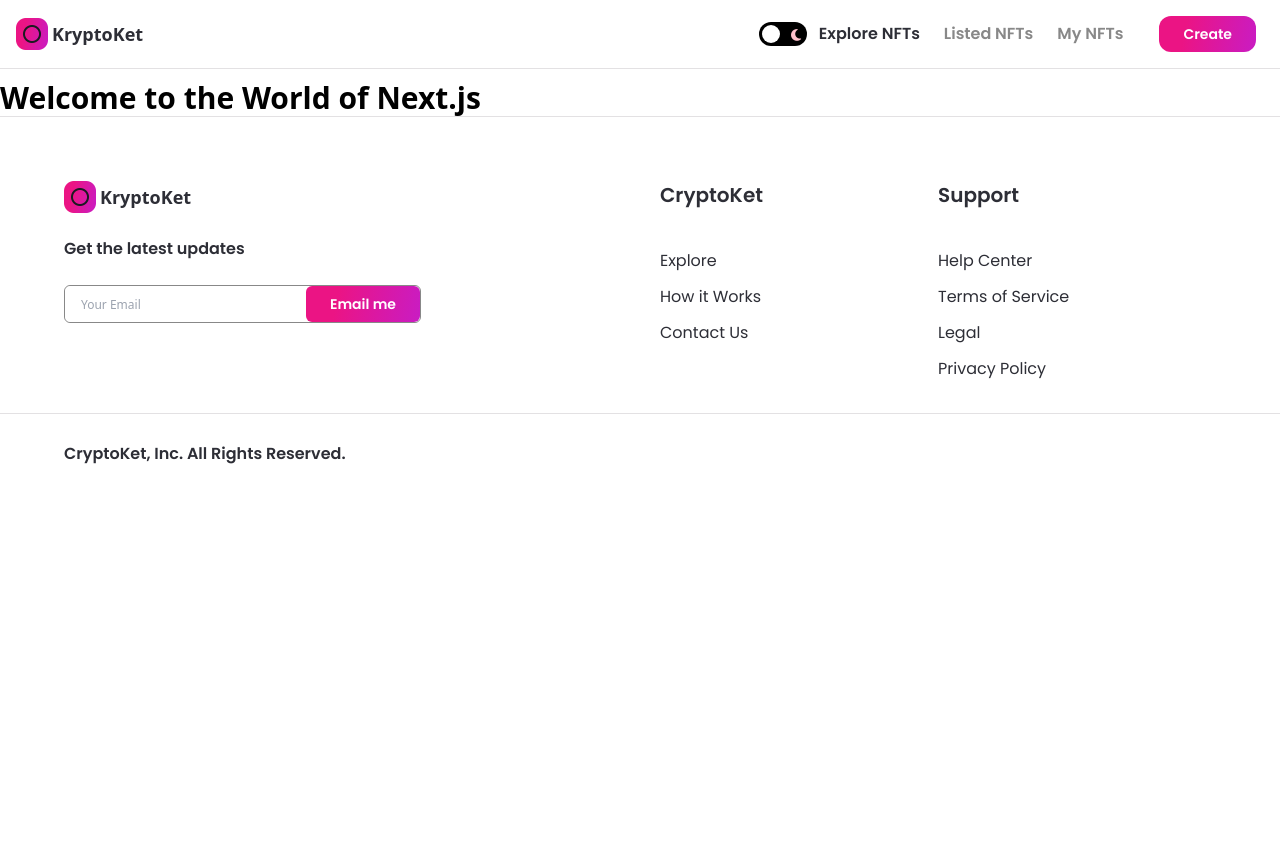
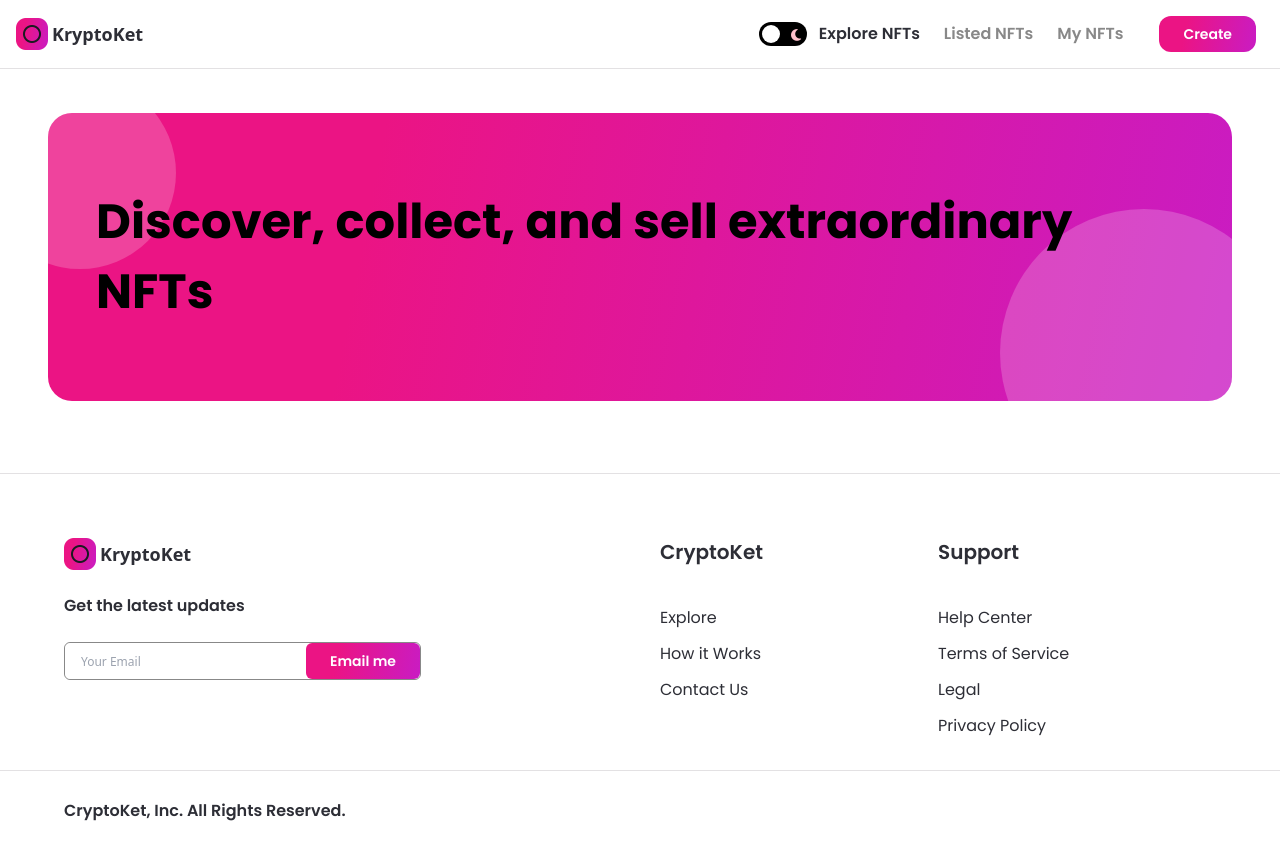
Before and after one commit to anyars-encarta/nft_marketplace, a Next.js app: page / in a window 1280 px wide. Shown: the top 860 px of the page. Before the commit the page ends 800 px from the top, so only its background shows below. Built offline with nearby package versions, Linux system fonts and the light colour scheme.

Commit message:
Implement banner component and render on the homepage

```diff
--- a/app/layout.js
+++ b/app/layout.js
@@ -37,7 +37,9 @@
         >
           <div className="dark:bg-nft-dark bg-white min-h-screen">
             <Navbar />
-            {children}
+            <div className='pt-65'>
+              {children}
+            </div>
             <Footer />
           </div>
 
--- a/app/page.jsx
+++ b/app/page.jsx
@@ -1,8 +1,16 @@
+import { Banner } from "@/components";
+
 const Home = () => {
   return (
-    <h1 className="text-3xl dark:text-white font-black text-black pt-20">
-      Welcome to the World of Next.js
-    </h1>
+    <div className='flex justify-center sm:px-4 p-12'>
+      <div className='w-full minmd:w-4/5'>
+        <Banner
+          parentStyles='justify-start mb-6 h-72 sm:h-60 p-12 xs:p-4 xs:h-44 rounded-3xl'
+          childStyles='md:text-4xl sm:text-2xl xs:text-xl text-left'
+          bannerText='Discover, collect, and sell extraordinary NFTs'
+        />
+      </div>
+    </div>
   );
 };
 
--- /dev/null
+++ b/components/Banner.jsx
@@ -0,0 +1,16 @@
+import React from "react";
+
+const Banner = ({ parentStyles, childStyles, bannerText }) => {
+  return (
+    <div
+      className={`${parentStyles} relative w-full flex items-center z-0 overflow-hidden nft-gradient`}
+    >
+      <p className={`${childStyles} font-bold text-5xl font-poppins leading-70`}>{bannerText}</p>
+
+      <div className='absolute w-48 h-48 sm:w-32 sm:h-32 rounded-full white-bg -top-9 -left-16 -z-5' />
+      <div className='absolute w-72 h-72 sm:w-56 sm:h-56 rounded-full white-bg -bottom-24 -right-14 -z-5' />
+    </div>
+  );
+};
+
+export default Banner;
--- a/components/index.js
+++ b/components/index.js
@@ -4,5 +4,6 @@
 import ButtonGroup from "./ButtonGroup";
 import Button from "./Button";
 import FooterLinks from "./FooterLinks";
+import Banner from "./Banner";
 
-export { Navbar, Footer, MenuItems, ButtonGroup, Button, FooterLinks };
+export { Navbar, Footer, MenuItems, ButtonGroup, Button, FooterLinks, Banner };
```
